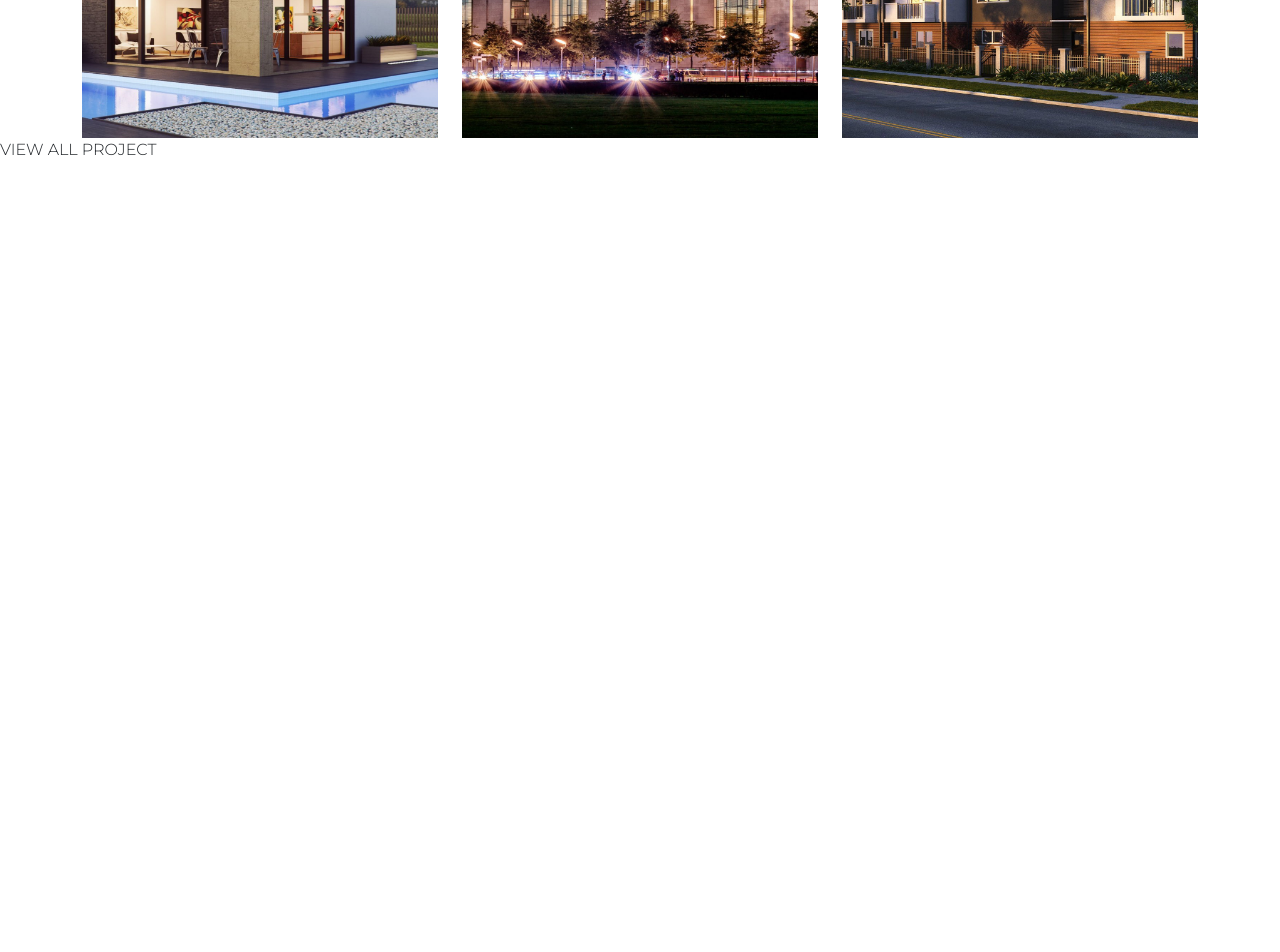
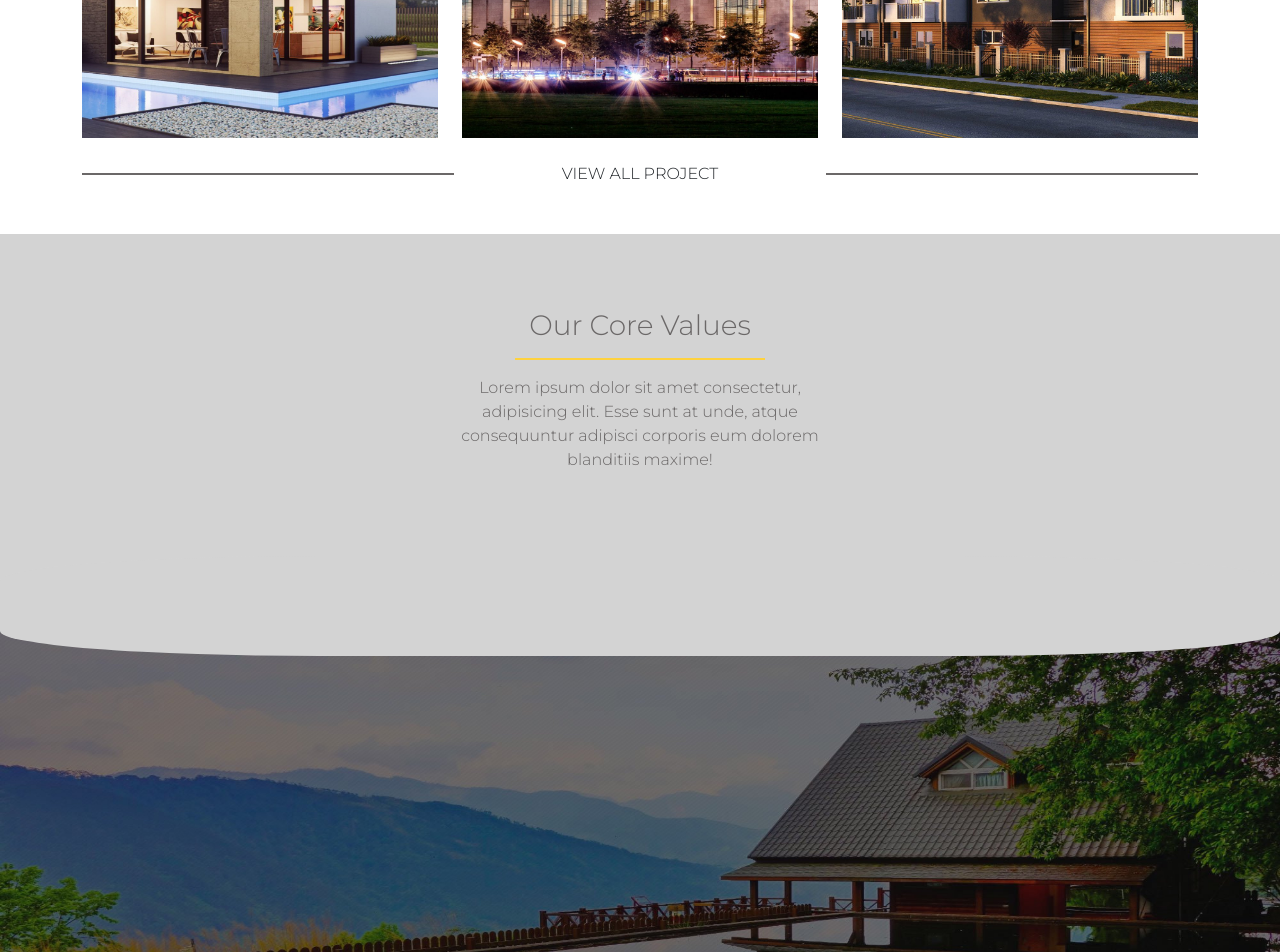
Before and after one commit to NicolaL95/proj-html-vuejs, a Vue app: page / in a window 1280 px wide. Shown: the part 2620-3572 px from the top of the page. Before the commit the page ends 2798 px from the top, so only its background shows below. Built offline with nearby package versions, Linux system fonts and the light colour scheme.

Commit message:
Add Core values part

```diff
--- a/src/components/Main.vue
+++ b/src/components/Main.vue
@@ -80,10 +80,31 @@
         </div>
       </div>
     </div>
-    <div class="view_prog">
-      <div class="line"></div>
-      <p>VIEW ALL PROJECT</p>
-      <div class="line"></div>
+    <div class="view_prog container mt-4 mb-5">
+      <div class="row align-items-center justify-content-center p_lr">
+        <div class="line col-4"></div>
+        <p class="col-4 m-0 text-center">VIEW ALL PROJECT</p>
+        <div class="line col-4"></div>
+      </div>
+    </div>
+    <div class="bg_g">
+      <div class="info_desc">
+        <div class="container inf_size">
+          <h3 class="lg_text">Our Core Values</h3>
+          <div class="by mt-3 mb-3"></div>
+          <p class="lg_text">
+            Lorem ipsum dolor sit amet consectetur, adipisicing elit. Esse sunt
+            at unde, atque consequuntur adipisci corporis eum dolorem blanditiis
+            maxime!
+          </p>
+        </div>
+      </div>
+      <div class="owners_stat position-relative mt-5">
+        <div class="position-absolute img_rounder_g ir_t"></div>
+        <div class="abs_center position-absolute"></div>
+        <img src="../assets/home-parallax.jpg" alt="Working Table" />
+        <div class="position-absolute img_rounder_g ir_b"></div>
+      </div>
     </div>
   </div>
 </template>
@@ -190,13 +211,53 @@ export default {
       width: 100%;
     }
   }
+
+  /* images */
+
   .img_size {
     height: 300px;
   }
-}
+  /* VAP  */
+  .p_lr {
+    padding: 0 12px;
+    .line {
+      border: 1px solid #6b6868;
+      height: 1px;
+    }
+  }
+  .owners_stat {
+    .abs_center {
+      top: 50%;
+      left: 50%;
+      transform: translate(-50%, -50%);
+      text-align: center;
+    }
+    .img_rounder_g {
+      height: 100px;
+      background-color: lightgrey;
+      border-radius: 25%;
 
-/* UTILITY_MAIN */
-.white_b {
-  border: 1px solid white;
+      margin: 0;
+      padding: 0;
+      width: 100%;
+    }
+    .ir_t {
+      top: -30px;
+    }
+    .ir_b {
+      bottom: -30px;
+    }
+    img {
+      height: 600px;
+      width: 100%;
+    }
+  }
+  /* UTILITY_MAIN */
+  .white_b {
+    border: 1px solid white;
+  }
+  .bg_g {
+    background-color: lightgray;
+  }
 }
 </style>
```
Also changed, not shown: src/assets/home-parallax.jpg (added).
